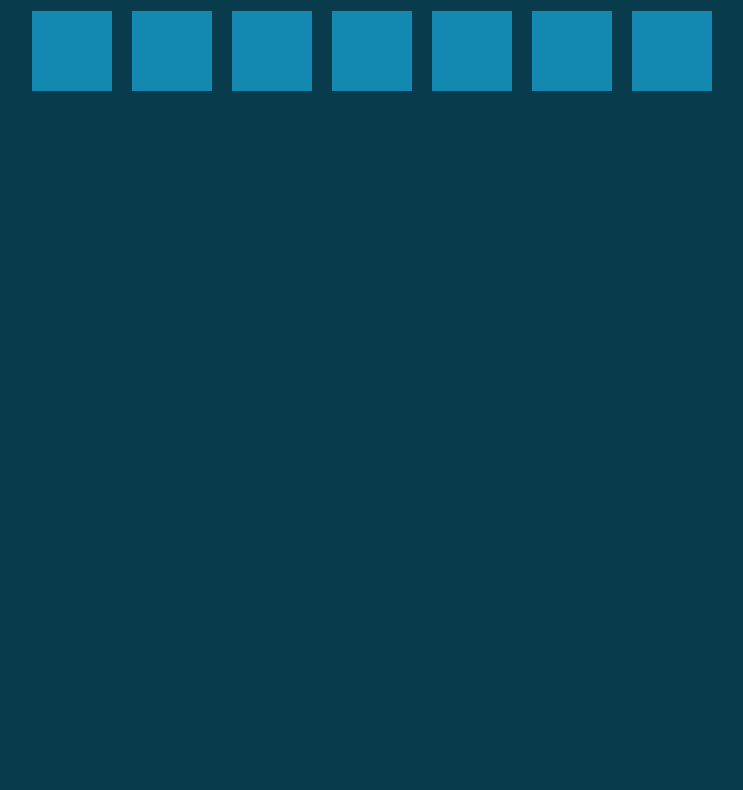
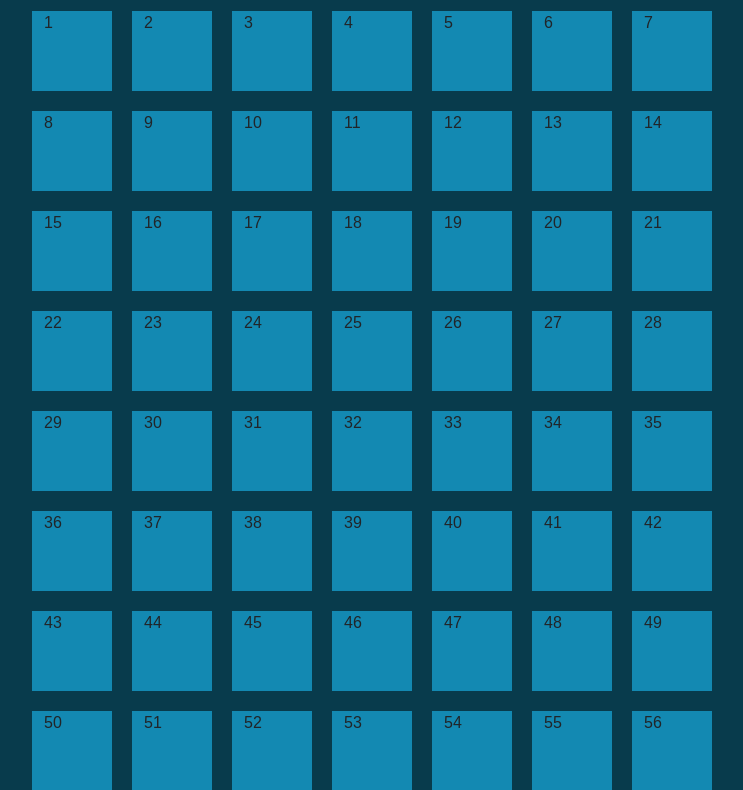
Before and after one commit to elepot87/js-fizzbuzzdom, a plain HTML site: page index.html in a window 1280 px wide. Shown: the part 87-877 px from the top of the page, without its empty margins (268-1011 px from the left). Before the commit the page ends 800 px from the top, so only its background shows below. Drawn offline with nearby package versions, Linux system fonts and the light colour scheme.

Commit message:
add first for loop

```diff
--- a/css/main.css
+++ b/css/main.css
@@ -1,5 +1,6 @@
 body {
   background-color: #083b4c;
+  font-family: sans-serif;
 }
 
 h1 {
@@ -12,13 +13,14 @@ h1 {
 
 .section {
   margin: 0 auto;
-  max-width: 1170px;
+  max-width: 700px;
 }
 
 .section .row {
   display: flex;
   justify-content: center;
   align-items: center;
+  flex-wrap: wrap;
 }
 
 .section .row .square {
--- a/js/main.js
+++ b/js/main.js
@@ -1 +1,13 @@
 // Scrivi un programma che esegua un ciclo da 1 a 100 e a ogni iterazione appenda un elemento html al container con uno stile differente a seconda del valore dell’indice per i multipli di 3, per i multipli di 5 e per i valori che sono sia multipli di 3 che di 5 (vedi grafica allegata).
+
+// Da 1 a 100 box nel DOM
+
+// Seleziono il contenitore degli square
+const row = document.querySelector(".row");
+
+// Generare gli square
+
+for (let i = 1; i <= 100; i++) {
+  // inserisci nuovo square
+  row.innerHTML += `<div class=square>${i}</div>`;
+}
```
Also changed, not shown: index.html (+10 -1 lines).
